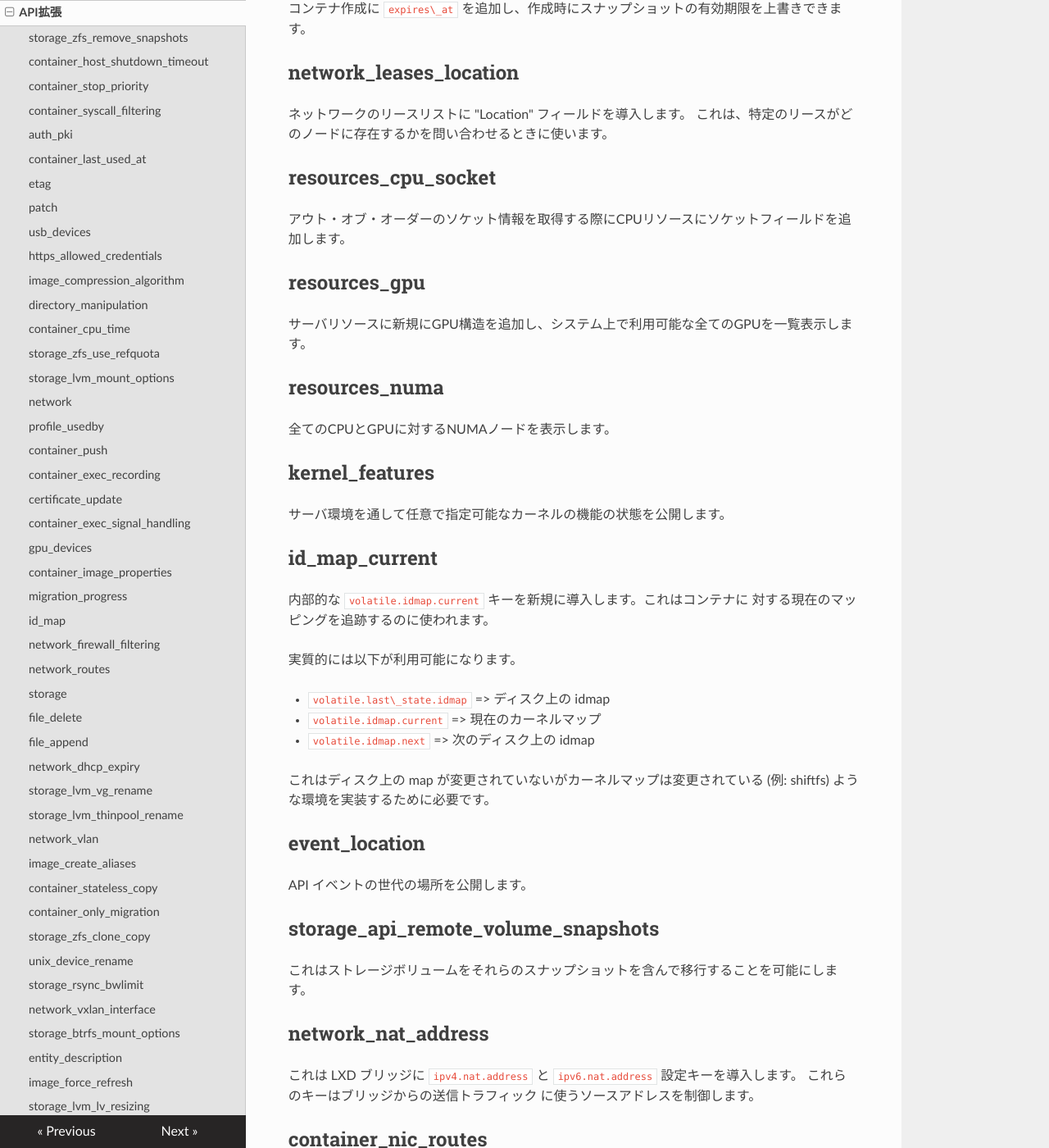
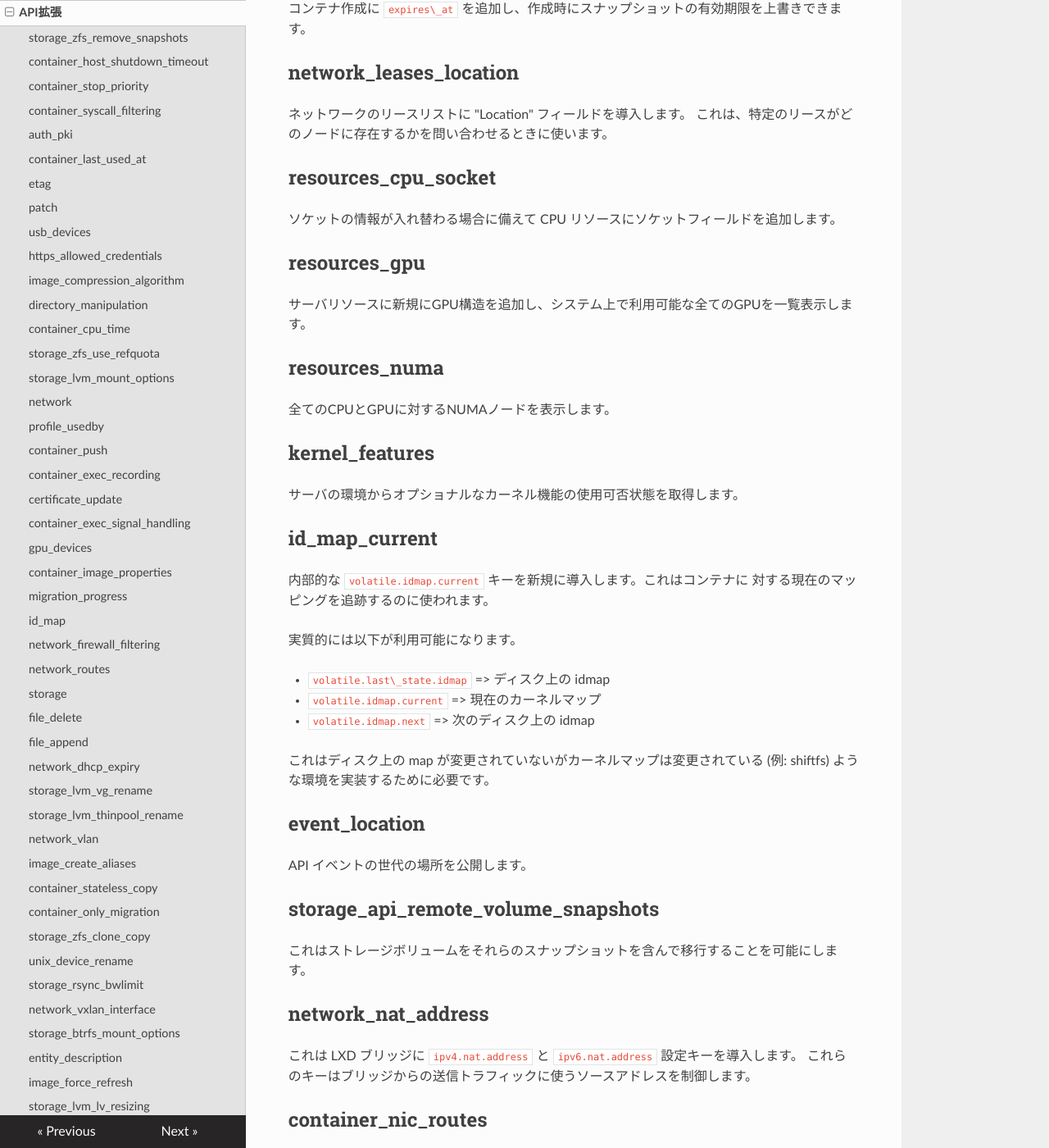
Before and after one commit to lxc-jp/lxd-ja, an MkDocs documentation site: the page built from doc/api-extensions.md, in a window 1280 px wide and 1400 px high, scrolled down 20351 px. Shown: the whole window at 82% size. Built offline with MkDocs 1.6.1, drawn with Linux system fonts in a browser that asks for light colours; nearby versions of some CDN libraries; old or Windows-style settings are respelled for this version of MkDocs.

Commit message:
Improve translation of api-extensions.md

```diff
--- a/doc/api-extensions.md
+++ b/doc/api-extensions.md
@@ -1355,7 +1355,7 @@ lease was found on.
 -->
 
 ## resources\_cpu\_socket
-アウト・オブ・オーダーのソケット情報を取得する際にCPUリソースにソケットフィールドを追加します。
+ソケットの情報が入れ替わる場合に備えて CPU リソースにソケットフィールドを追加します。
 <!--
 Add Socket field to CPU resources in case we get out of order socket information.
 -->
@@ -1373,7 +1373,7 @@ Shows the NUMA node for all CPUs and GPUs.
 -->
 
 ## kernel\_features
-サーバ環境を通して任意で指定可能なカーネルの機能の状態を公開します。
+サーバの環境からオプショナルなカーネル機能の使用可否状態を取得します。
 <!--
 Exposes the state of optional kernel features through the server environment.
 -->
@@ -1415,7 +1415,7 @@ This allows migrating storage volumes including their snapshots.
 
 ## network\_nat\_address
 これは LXD ブリッジに `ipv4.nat.address` と `ipv6.nat.address` 設定キーを導入します。
-これらのキーはブリッジからの送信トラフィック	に使うソースアドレスを制御します。
+これらのキーはブリッジからの送信トラフィックに使うソースアドレスを制御します。
 <!--
 This introduces the `ipv4.nat.address` and `ipv6.nat.address` configuration keys for LXD bridges.
 Those keys control the source address used for outbound traffic from the bridge.
```
